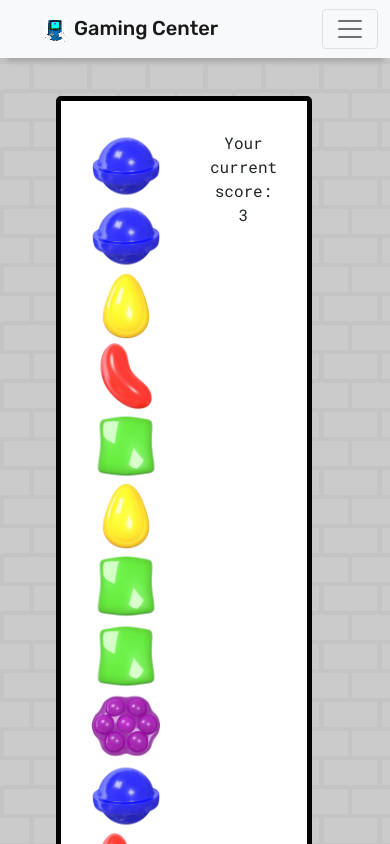
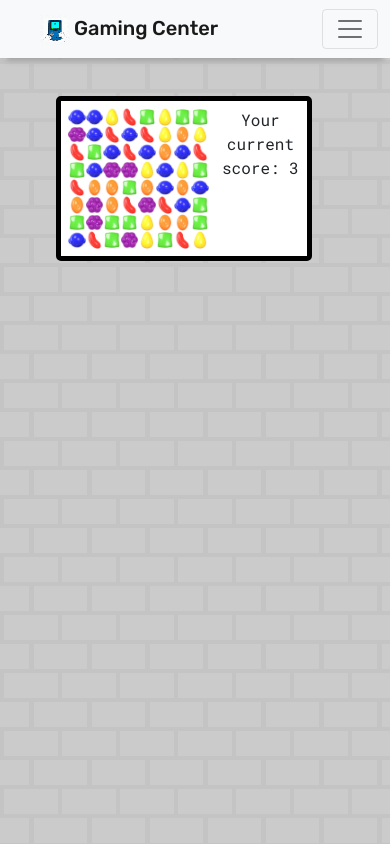
Before and after one commit to RolfHegr/game_project_app, a React (Create React App) app in the folder gaming_app_front_end/: page /candy-game in a window 390 px wide. Shown: the top 844 px of the page. Built offline with nearby package versions, Linux system fonts and the light colour scheme.

Commit message:
fixed responsiveness on gameboard

```diff
--- a/gaming_app_front_end/src/components/NavigationBar.jsx
+++ b/gaming_app_front_end/src/components/NavigationBar.jsx
@@ -48,7 +48,7 @@ export default function NavigationBar({
             <Nav.Link href="/">
               <div className="p1">Home</div>
             </Nav.Link>
-            {!activeUser && (
+            {activeUser && (
               <Nav.Link href="/search-games">
                 {" "}
                 <div className="p1">Games</div>
--- a/gaming_app_front_end/src/css/Candy.css
+++ b/gaming_app_front_end/src/css/Candy.css
@@ -1,6 +1,6 @@
 .candy-board {
   display: flex;
-  padding: 30px;
+  padding: 2%;
   margin-left: 12%;
   background-color: white;
   border: 5px solid black;
@@ -9,16 +9,15 @@
 }
 
 .candy-game {
-  max-width: 560px;
-  min-height: 560px;
+  max-width: 66%;
+  min-height: 66%;
   display: flex;
   flex-wrap: wrap;
 }
 
 .candy-game img {
-  width: 70px;
-  height: 70px;
-  display: flex;
+  width: 4.5vw;
+  height: 4.5vw;
 }
 
 .score-board {
```
